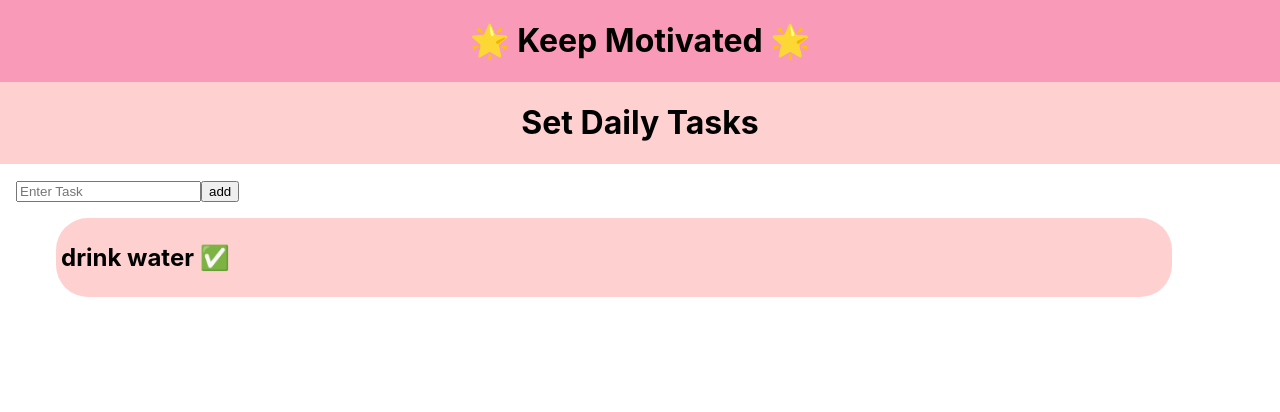
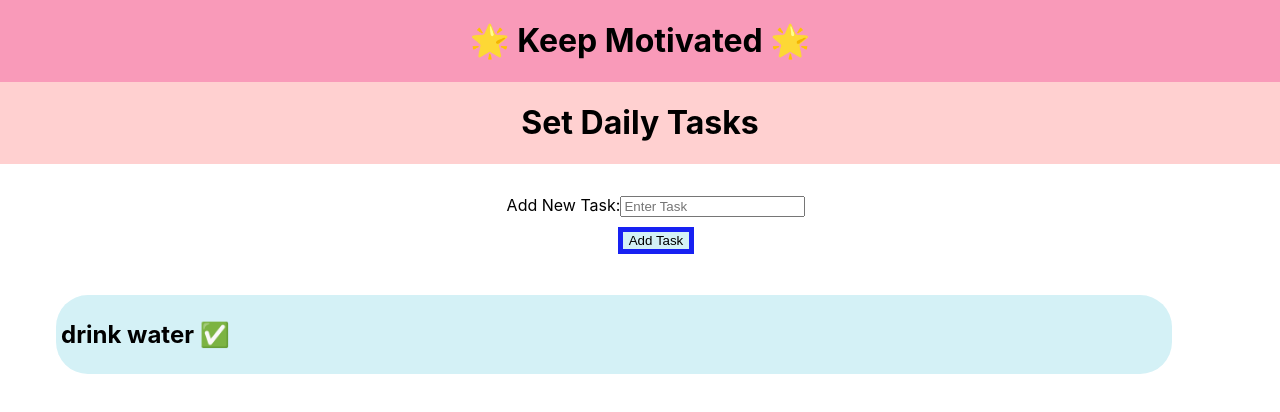
Before and after one commit to ReshmiCode/SoliTogether, a React (Create React App) app: page /task in a window 1280 px wide. Shown: the top 412 px of the page. Built offline with nearby package versions, Linux system fonts and the light colour scheme.

Commit message:
Some css changes

```diff
--- a/src/FunStuff/FunStuff.js
+++ b/src/FunStuff/FunStuff.js
@@ -20,10 +20,10 @@ const FunStuff = () => {
     return(
         <div>
             <div className="intro-bar">
-                <h1>Fun Stuff</h1>
+                <h1>🌟 Fun Stuff 🌟 </h1>
             </div>
             <div className="intro-desc">
-                <h1>These Cutest Collection</h1>
+                <h1>The Cutest Collection</h1>
             </div>
             <div className="fun">
                 <img  className="fun" src={funStuff[randomIndex]} />
--- /dev/null
+++ b/src/Task/NewTask.css
@@ -0,0 +1,23 @@
+.form {
+    padding: 15px 15px 15px 15px;
+    text-align: center;
+}
+
+.new-task {
+    text-align: center;
+}
+
+.task-button {
+    display: inline-block;
+    width: fit-content;
+    background-color: #D4F1F6;
+    cursor: pointer;
+    text-align: center;
+    border: 5px solid #1721F2;
+    margin: 10px;
+}
+
+.task-button:hover {
+    background-color: #ddd;
+    color: black;
+}
--- a/src/Task/NewTask.js
+++ b/src/Task/NewTask.js
@@ -1,4 +1,7 @@
 import React, { useState } from 'react';
+
+import './NewTask.css';
+
 const axios = require('axios').default;
 
 const NewTask = props => {
@@ -34,10 +37,13 @@ const NewTask = props => {
 
 
     return (
-        <div>
-            <form onSubmit={addTaskHandler}>
-                <input type="text" value={enteredTask} onChange={taskChangeHandler} placeholder="Enter Task" required />
-                <button type="submit">add</button>
+        <div className="form">
+            <form className="new-task" onSubmit={addTaskHandler} >
+                <label> Add New Task:
+                    <input type="text" value={enteredTask} onChange={taskChangeHandler} placeholder="Enter Task" required />
+                </label>
+                <br />
+                <button className="task-button" type="submit">Add Task</button>
             </form>
         </div>
     );
--- a/src/Task/Task.js
+++ b/src/Task/Task.js
@@ -15,7 +15,7 @@ const Task = () => {
     }]);
 
     const addNewTask = async (newTask) => {
-        await axios.get('http://localhost:8000/api/v1/users', { crossdomain: true })
+        await axios.get('https://rowdyhacks-2020.appspot.com/api/v1/users/tasks/5e802fe14f41e13a0c6c5db4')
         .then(function (response) {
             console.log(response);
         });
--- a/src/Task/TaskCard.css
+++ b/src/Task/TaskCard.css
@@ -1,5 +1,5 @@
 .card-main {
-    background-color: #FFD0D0;
+    background-color: #D4F1F6;
     padding: 5px;
     margin-bottom: 15px;
     border-radius: 2rem;
```
